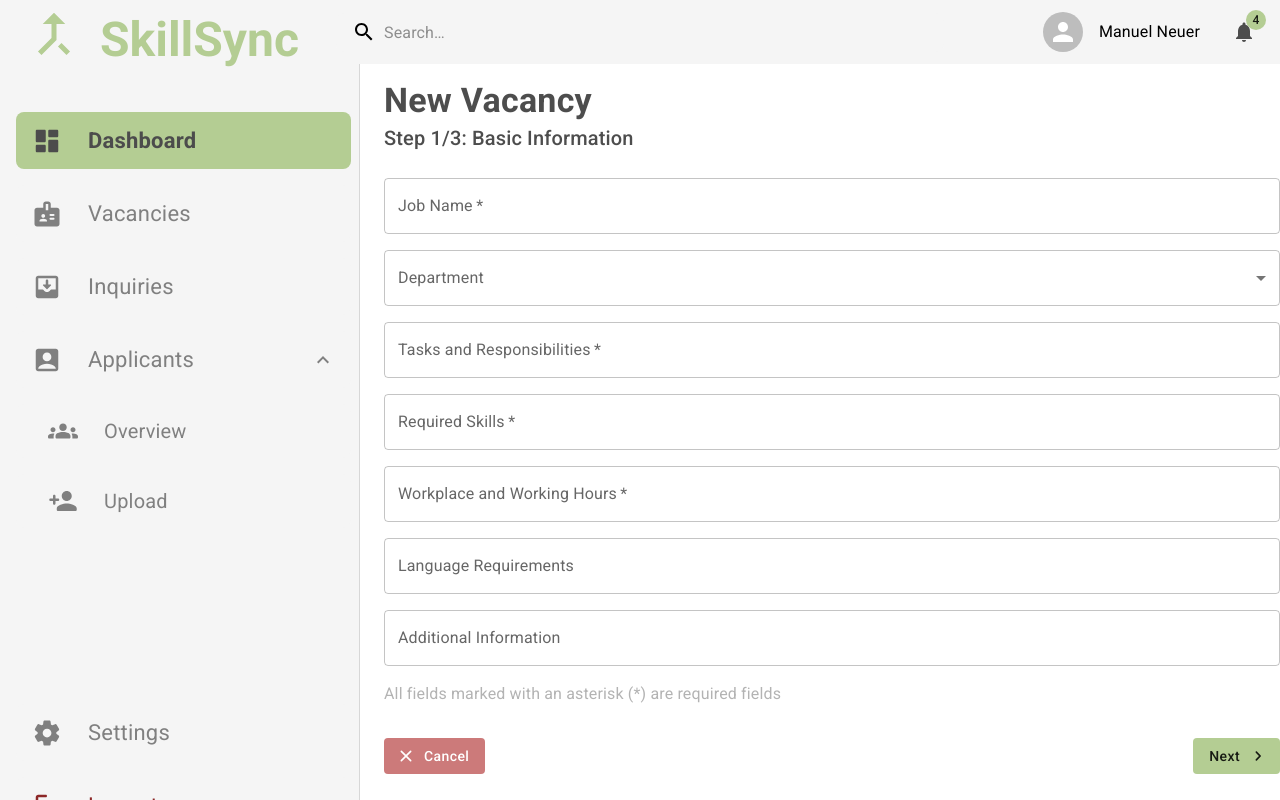
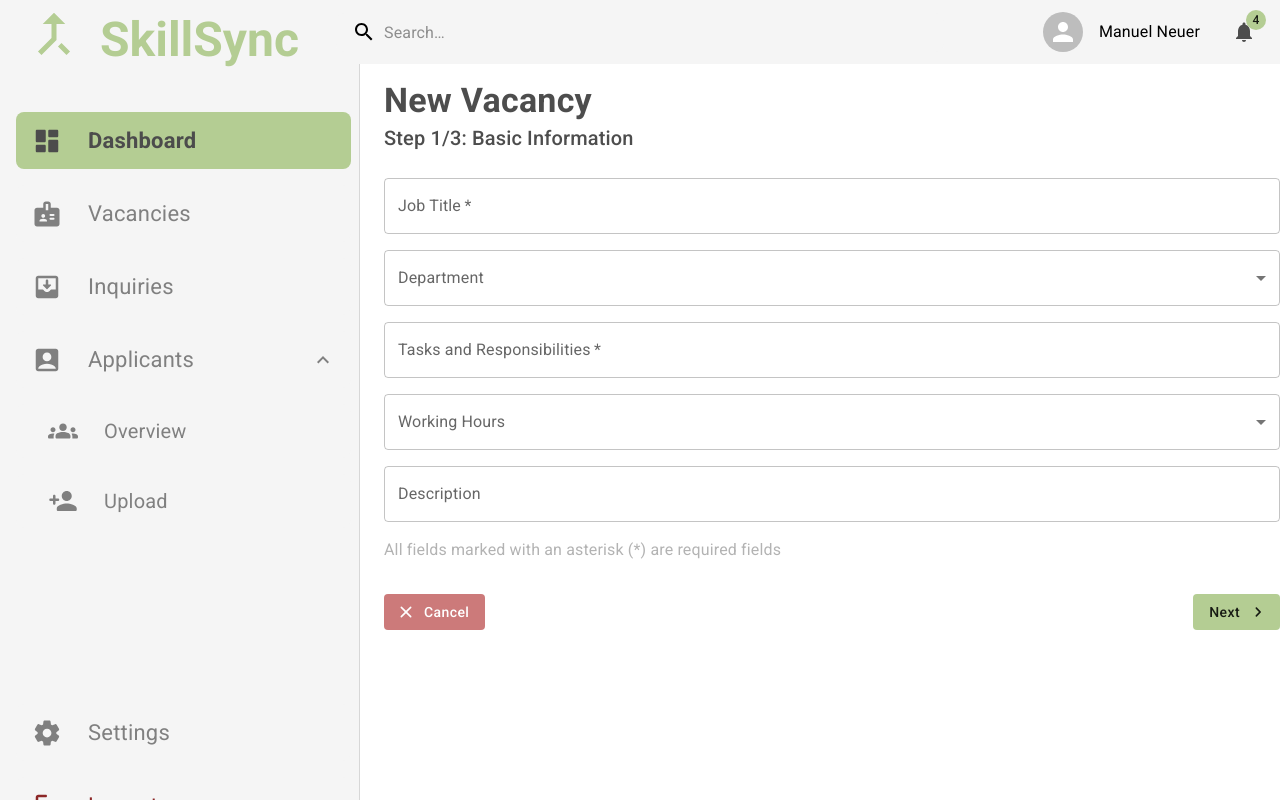
Before and after one commit to HdM-LLM/frontend, a React (Create React App) app: page /vacancy/creation in a window 1280 px wide. Built offline with nearby package versions, Linux system fonts and the light colour scheme.

Commit message:
Updated field in vacancy creation and added necessary enums

```diff
--- a/src/components/VacancyCard.tsx
+++ b/src/components/VacancyCard.tsx
@@ -122,7 +122,7 @@
               />
               <Grid item sx={{ paddingBottom: '1vh' }}>
                 <Chip
-                  label={props.vacancy.fullTime ? 'Full Time' : 'Part Time'}
+                  label={props.vacancy.working_time ? 'Full Time' : 'Part Time'}
                   sx={{ fontFamily: FONT_FAMILY, borderRadius: 2 }}
                 />
               </Grid>
--- a/src/components/VacancyJobInformation.tsx
+++ b/src/components/VacancyJobInformation.tsx
@@ -1,28 +1,35 @@
 import React from 'react';
-import { Box, Stack, Typography, TextField, Select, MenuItem, FormControl, InputLabel} from '@mui/material';
+import {
+  Box,
+  Stack,
+  Typography,
+  TextField,
+  Select,
+  MenuItem,
+  FormControl,
+  InputLabel,
+} from '@mui/material';
 import { SelectChangeEvent } from '@mui/material';
+import { Departments } from '../enums/Departments.enum';
+import { WorkingHours } from '../enums/WorkingHours.enum';
 
 export type VacancyJobInformationProps = {
   onNext: () => void;
   formData: {
-    jobName: string;
+    title: string;
     department: string;
     tasksAndResponsibilities: string;
-    requiredSkills: string;
-    workplaceAndWorkingHours: string;
-    languageRequirements: string;
-    additionalInformation: string;
+    workingHours: string;
+    description: string;
     [key: string]: string;
   };
   setFormData: React.Dispatch<
     React.SetStateAction<{
-      jobName: string;
+      title: string;
       department: string;
       tasksAndResponsibilities: string;
-      requiredSkills: string;
-      workplaceAndWorkingHours: string;
-      languageRequirements: string;
-      additionalInformation: string;
+      workingHours: string;
+      description: string;
     }>
   >;
 };
@@ -43,19 +50,26 @@
     }));
   };
 
+  const handleWorkingHourChange = (event: SelectChangeEvent<string>) => {
+    setFormData((prevData) => ({
+      ...prevData,
+      workingHours: event.target.value as string,
+    }));
+  };
+
   return (
     <Box>
       {/* Basic information form */}
       <Stack spacing={2}>
         <TextField
-          label="Job Name"
-          name="jobName"
-          value={formData.jobName}
+          label="Job Title"
+          name="title"
+          value={formData.title}
           onChange={handleChange}
           fullWidth
           required
         />
-         <FormControl fullWidth>
+        <FormControl fullWidth>
           <InputLabel id="department-label">Department</InputLabel>
           <Select
             labelId="department-label"
@@ -65,14 +79,15 @@
             value={formData.department}
             onChange={handleDepartmentChange}
           >
-
-            {/* TODO:  Replace with actual department options fetched from backend (Departments should be switched to ENUM in backend and db)*/}
-            <MenuItem value="department1">Department 1</MenuItem>
-            <MenuItem value="department2">Department 2</MenuItem>
+            <MenuItem value={Departments.FINANCE}>Finance</MenuItem>
+            <MenuItem value={Departments.HR}>HR</MenuItem>
+            <MenuItem value={Departments.IT}>IT</MenuItem>
+            <MenuItem value={Departments.LEGAL}>Legal</MenuItem>
+            <MenuItem value={Departments.MARKETING}>Marketing</MenuItem>
+            <MenuItem value={Departments.SALES}>Sales</MenuItem>
+            <MenuItem value={Departments.OTHER}>Other</MenuItem>
           </Select>
         </FormControl>
-
-
         <TextField
           label="Tasks and Responsibilities"
           name="tasksAndResponsibilities"
@@ -82,36 +97,25 @@
           multiline
           required
         />
+        <FormControl fullWidth>
+          <InputLabel id="Working Hours">Working Hours</InputLabel>
+          <Select
+            labelId="workingHours"
+            id="workingHours"
+            name="workingHours"
+            label="workingHours"
+            value={formData.workingHours}
+            onChange={handleWorkingHourChange}
+          >
+            <MenuItem value={WorkingHours.FULLTIME}>Full Time</MenuItem>
+            <MenuItem value={WorkingHours.PARTTIME}>Part Time</MenuItem>
+          </Select>
+        </FormControl>
+
         <TextField
-          label="Required Skills"
-          name="requiredSkills"
-          value={formData.requiredSkills}
-          onChange={handleChange}
-          fullWidth
-          required
-        />
-        {/* TODO: This should use radio buttons to make a selection */}
-        <TextField
-          label="Workplace and Working Hours"
-          name="workplaceAndWorkingHours"
-          value={formData.workplaceAndWorkingHours}
-          onChange={handleChange}
-          fullWidth
-          required
-        />
-        {/* TODO: Would it be possible to add a skill level selection after entering a language? */}
-        {/* TODO: Spoken language or programming language? */}
-        <TextField
-          label="Language Requirements"
-          name="languageRequirements"
-          value={formData.languageRequirements}
-          onChange={handleChange}
-          fullWidth
-        />
-        <TextField
-          label="Additional Information"
-          name="additionalInformation"
-          value={formData.additionalInformation}
+          label="Description"
+          name="description"
+          value={formData.description}
           onChange={handleChange}
           fullWidth
         />
--- /dev/null
+++ b/src/enums/Departments.enum.ts
@@ -0,0 +1,12 @@
+/**
+ * Enums for the departments
+ */
+export enum Departments {
+  IT = 'IT',
+  HR = 'HR',
+  MARKETING = 'MARKETING',
+  SALES = 'SALES',
+  FINANCE = 'FINANCE',
+  LEGAL = 'LEGAL',
+  OTHER = 'OTHER',
+}
--- /dev/null
+++ b/src/enums/WorkingHours.enum.ts
@@ -0,0 +1,7 @@
+/**
+ * Enums for the workingtimes
+ */
+export enum WorkingHours {
+  PARTTIME = 'PARTTIME',
+  FULLTIME = 'FULLTIME',
+}
--- a/src/pages/VacancyCreationPage.tsx
+++ b/src/pages/VacancyCreationPage.tsx
@@ -17,13 +17,11 @@
   const [page, setPage] = useState<number>(1);
   const [categories, setCategories] = useState<Category[]>([]);
   const [formData, setFormData] = useState<VacancyJobInformationProps['formData']>({
-    jobName: '',
+    title: '',
     department: '',
     tasksAndResponsibilities: '',
-    requiredSkills: '',
-    workplaceAndWorkingHours: '',
-    languageRequirements: '',
-    additionalInformation: '',
+    workingHours: '',
+    description: '',
   });
 
   const [generatedVacancy, setGeneratedVacancy] = useState('');
@@ -85,11 +83,11 @@
   const handleNext = () => {
     if (page === 1) {
       const basicInfoFields = [
-        'jobName',
+        'title',
         'department',
         'tasksAndResponsibilities',
-        'requiredSkills',
-        'workplaceAndWorkingHours',
+        'workingHours',
+        'description',
       ];
       const isBasicInfoComplete = basicInfoFields.every((field) => Boolean(formData[field]));
 
@@ -202,7 +200,6 @@
               onClick={handleNext}
               endIcon={<NavigateNextRoundedIcon />}
               sx={{ textTransform: 'none' }}
-
             >
               Next
             </Button>
--- a/src/pages/VacancyPage.tsx
+++ b/src/pages/VacancyPage.tsx
@@ -24,6 +24,7 @@
         const api = API.getAPI();
         const vacancyData = await api.fetchVacancies();
         setVacancies(vacancyData);
+        console.log(vacancyData);
       } catch (error) {
         console.error('Error fetching vacancies:', error);
       }
```
Also changed, not shown: src/types/vacancy.ts (+5 -5 lines). Lines whose indentation alone changed are shown as unchanged.
